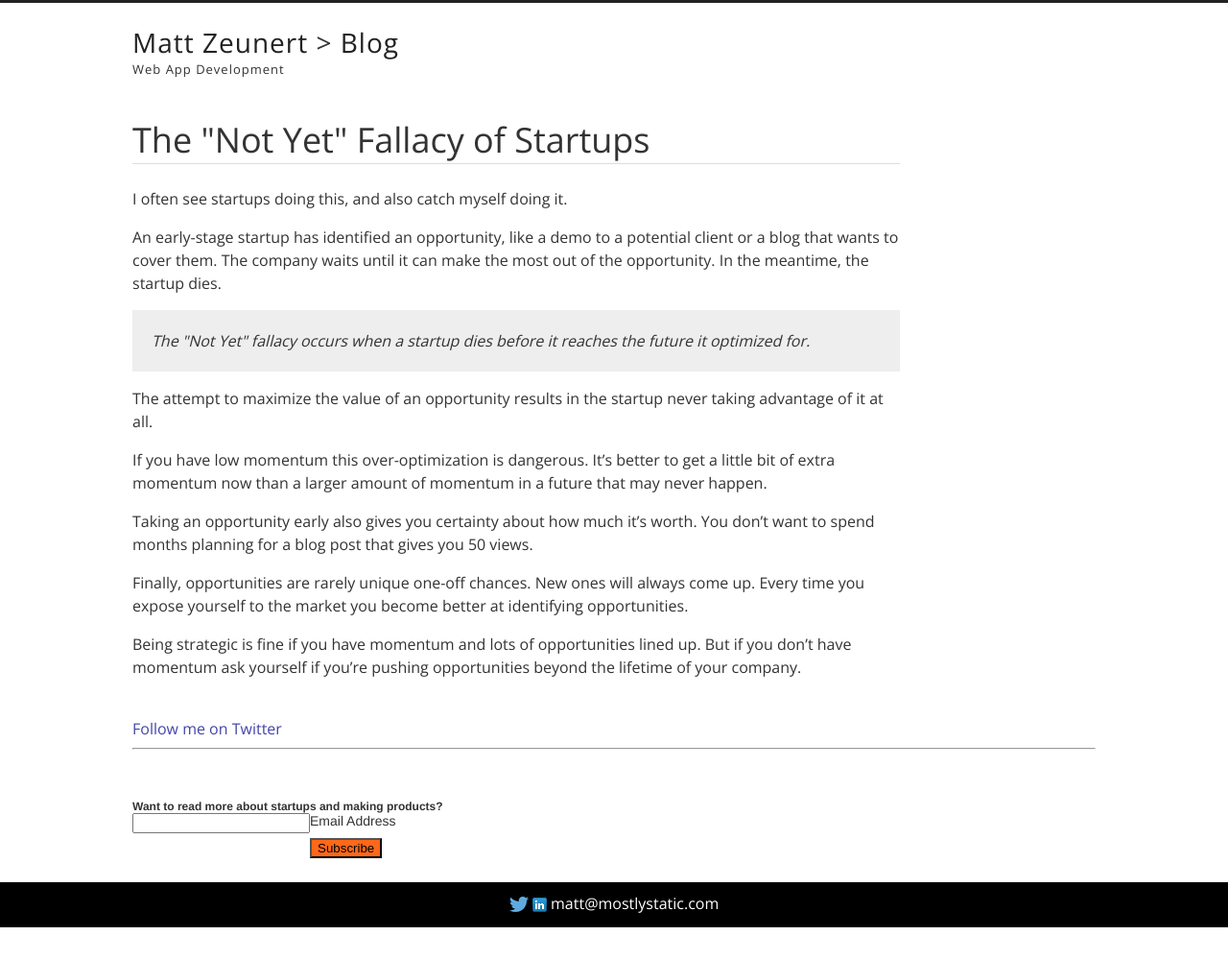
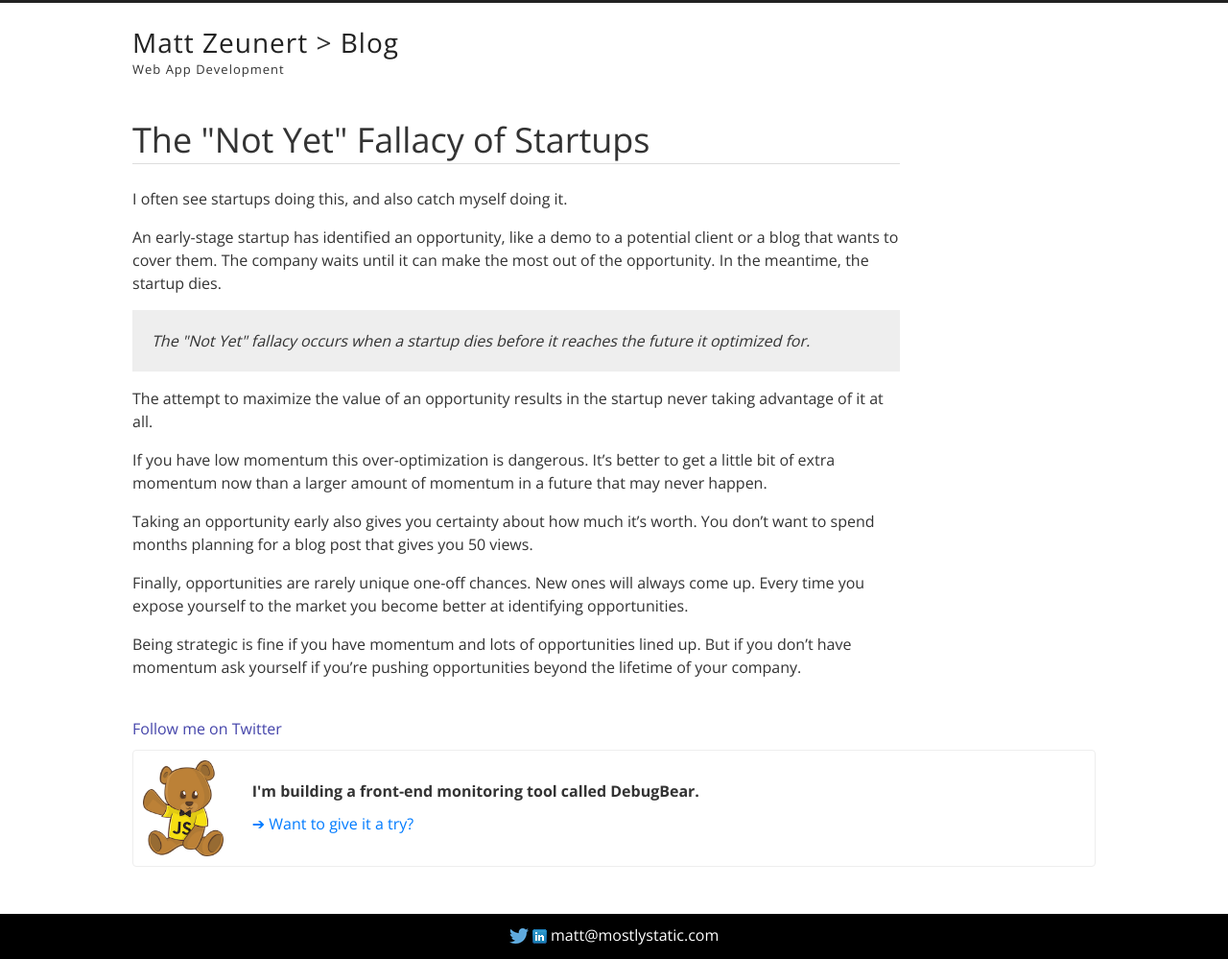
Before and after one commit to mattzeunert/mattzeunert.github.io, a Jekyll site: the page built from _posts/2015-11-30-not-yet-fallacy-of-startups.md, in a window 1280 px wide. Shown: the whole page at 96% size. Built offline with Jekyll 4.4.1, drawn with Linux system fonts in a browser that asks for light colours; nearby versions of some CDN libraries; comment, search, counter and statistics services are not loaded; before the commit the page ends 966 px from its top, so only the background shows below that.

Commit message:
Add debugbear promo

```diff
--- a/_layouts/post.html
+++ b/_layouts/post.html
@@ -5,15 +5,14 @@ layout: root
 
 
 {% if page.legacy %}
-<link href='http://alexgorbatchev.com/pub/sh/current/styles/shCore.css' rel='stylesheet' type='text/css'/>
+<link href='http://alexgorbatchev.com/pub/sh/current/styles/shCore.css' rel='stylesheet' type='text/css' />
 <style>
-
   .syntaxhighlighter table td.gutter .line {
     /* http://stackoverflow.com/questions/11804789/extra-lines-using-syntaxhighlighter-for-chrome-only */
-	padding: 0 5px  !important;
+    padding: 0 5px !important;
   }
 </style>
-	<link href='http://alexgorbatchev.com/pub/sh/current/styles/shThemeDefault.css' rel='stylesheet' type='text/css'/>
+<link href='http://alexgorbatchev.com/pub/sh/current/styles/shThemeDefault.css' rel='stylesheet' type='text/css' />
 <script src='http://alexgorbatchev.com/pub/sh/current/scripts/shCore.js' type='text/javascript'></script>
 <script src='http://alexgorbatchev.com/pub/sh/current/scripts/shBrushBash.js' type='text/javascript'></script>
 <script src='http://alexgorbatchev.com/pub/sh/current/scripts/shBrushCss.js' type='text/javascript'></script>
@@ -49,22 +46,24 @@ layout: root
     line-height: 34px;
     margin-bottom: 30px;
   }
-@media screen and (max-width: 600px){
+
+  @media screen and (max-width: 600px) {
     .recommended-posts {
       width: 100%;
       font-size: 16px;
       line-height: 20px;
     }
   }
+
   .recommended-posts a {
     display: block;
     color: #44a;
   }
+
   .recommended-posts-title {
     font-weight: bold;
     margin-bottom: 24px;
   }
-
 </style>
 <!-- <div class="recommended-posts">
     <div class="recommended-posts-title">Recommended Posts</div>
@@ -79,7 +78,31 @@ $('.recommended-posts a').on('click', function(e){
 </script>
 <br> -->
 <a href="https://twitter.com/mattzeunert" style="color:#44a">Follow me on Twitter</a>
-<hr>
+
+<style>
+  .debugbear-promo>* {
+    float: left;
+  }
+
+  @media screen and (max-width: 800px) {
+    .debugbear-promo>* {
+      float: none;
+    }
+
+    .debugbear-promo {
+      text-align: center;
+    }
+  }
+</style>
+<div class="debugbear-promo" style="overflow: hidden; padding: 10px; border: 1px solid #eee; border-radius: 4px;margin-top: 10px;">
+  <img src="/img/debugbear.png" style="max-height: 100px;" />
+  <div style="padding-left: 30px;margin-top: 20px;">
+    <div style="font-size: 16px; font-weight: bold;">I'm building a front-end monitoring tool called
+      DebugBear.</div>
+    <div style="margin-top: 10px;"><a href="https://www.debugbear.com" style="color:#007bff;">➔ Want to give it a try?</a></div>
+  </div>
+</div>
+
 <!-- <a href="/2015/11/30/not-yet-fallacy-of-startups.html" style="color:#44a" ga-link-track="post-not-yet-fallacy">
     =&gt; Read this next: The "Not Yet" Fallacy of Startups
     </a> -->
@@ -91,13 +114,19 @@ $('.recommended-posts a').on('click', function(e){
 <!-- Begin MailChimp Signup Form -->
 <link href="//cdn-images.mailchimp.com/embedcode/classic-081711.css" rel="stylesheet" type="text/css">
 <style type="text/css">
-  #mc_embed_signup{background:#fff; clear:left; font:14px Helvetica,Arial,sans-serif; }
+  #mc_embed_signup {
+    background: #fff;
+    clear: left;
+    font: 14px Helvetica, Arial, sans-serif;
+  }
+
   /* Add your own MailChimp form style overrides in your site stylesheet or in this style block.
      We recommend moving this block and the preceding CSS link to the HEAD of your HTML file. */
   #mc_embed_signup form {
     max-width: 800px;
     padding-left: 0;
   }
+
   #mc_embed_signup {
     background: transparent !important;
     border: none;
@@ -106,10 +135,12 @@ $('.recommended-posts a').on('click', function(e){
   #mc_embed_signup .button {
     margin-top: 10px;
   }
+
   #mc_embed_signup h2 {
     text-transform: none;
     letter-spacing: 0;
   }
+
   #mc_embed_signup div.mce_inline_error {
     float: left;
     display: block;
@@ -117,31 +148,12 @@ $('.recommended-posts a').on('click', function(e){
     margin-top: 10px;
   }
 </style>
-<div id="mc_embed_signup">
-<form action="//mostlystatic.us8.list-manage.com/subscribe/post?u=6e1d1f58acfc60f4eb4adce31&amp;id=1d7f1671f7" method="post" id="mc-embedded-subscribe-form" name="mc-embedded-subscribe-form" class="validate" target="_blank" novalidate>
-    <div id="mc_embed_signup_scroll">
-  <h2>Want to read more about startups and making products?</h2>
-<!-- <div class="indicates-required"><span class="asterisk">*</span> indicates required</div> -->
-<div class="mc-field-group">
-  <label for="mce-EMAIL">Email Address  <!-- <span class="asterisk">*</span> -->
-  </label>
-
-  <input type="email" value="" name="EMAIL" class="required email" id="mce-EMAIL">
-
-</div>
-  <div id="mce-responses" class="clear">
-    <div class="response" id="mce-error-response" style="display:none"></div>
-    <div class="response" id="mce-success-response" style="display:none"></div>
-  </div>    <!-- real people should not fill this in and expect good things - do not remove this or risk form bot signups-->
-    <div style="position: absolute; left: -5000px;"><input type="text" name="b_6e1d1f58acfc60f4eb4adce31_1d7f1671f7" tabindex="-1" value=""></div>
-    <div class="clear"><input type="submit" value="Subscribe" name="subscribe" id="mc-embedded-subscribe" class="button"></div>
-    </div>
-</form>
-</div>
 
 
 
-<script type='text/javascript' src='//s3.amazonaws.com/downloads.mailchimp.com/js/mc-validate.js'></script><script type='text/javascript'>(function($) {window.fnames = new Array(); window.ftypes = new Array();fnames[0]='EMAIL';ftypes[0]='email';}(jQuery));var $mcj = jQuery.noConflict(true);</script>
+
+<script type='text/javascript' src='//s3.amazonaws.com/downloads.mailchimp.com/js/mc-validate.js'></script>
+<script type='text/javascript'>(function ($) { window.fnames = new Array(); window.ftypes = new Array(); fnames[0] = 'EMAIL'; ftypes[0] = 'email'; }(jQuery)); var $mcj = jQuery.noConflict(true);</script>
 <!--End mc_embed_signup-->
 {% endif %}
 
@@ -158,7 +170,7 @@ this.page.url = PAGE_URL; // Replace PAGE_URL with your page's canonical URL var
   this.page.identifier = PAGE_IDENTIFIER; // Replace PAGE_IDENTIFIER with your page's unique identifier variable
   };
   */
-(function() { // DON'T EDIT BELOW THIS LINE
+  (function () { // DON'T EDIT BELOW THIS LINE
     var d = document, s = d.createElement('script');
 
     s.src = '//mattzeunertblog.disqus.com/embed.js';
@@ -167,7 +179,8 @@ s.setAttribute('data-timestamp', +new Date());
     (d.head || d.body).appendChild(s);
   })();
 </script>
-<noscript>Please enable JavaScript to view the <a href="https://disqus.com/?ref_noscript" rel="nofollow">comments powered by Disqus.</a></noscript>
+<noscript>Please enable JavaScript to view the <a href="https://disqus.com/?ref_noscript" rel="nofollow">comments
+    powered by Disqus.</a></noscript>
 
 <!-- <div class="need-a-dev">
   <div class="me"></div>
```
Also changed, not shown: other parts of _layouts/post.html (+1 -3 lines), img/debugbear.png (added). Lines whose indentation alone changed are shown as unchanged.
